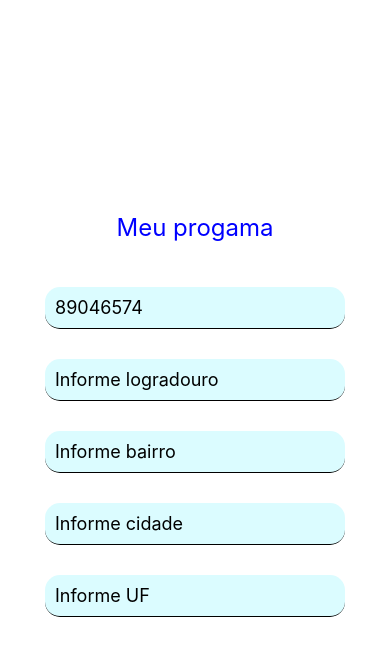
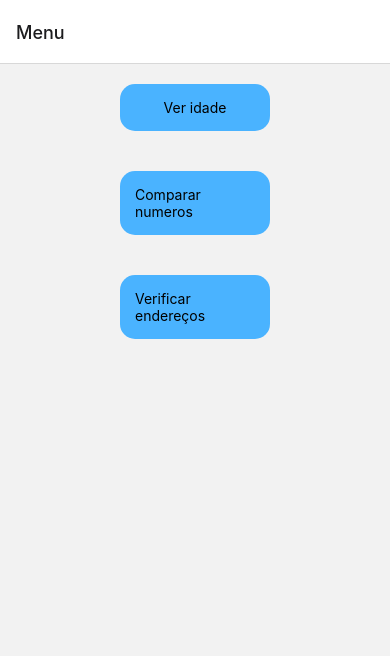
Before and after one commit to instrutorvilson/rna, a React Native app: screen /Menu in a window 390 px wide. Shown: the top 656 px of the page. Built offline with nearby package versions, Linux system fonts and the light colour scheme.

Commit message:
Criar navegação entre componentes

```diff
--- a/App.js
+++ b/App.js
@@ -1,22 +1,25 @@
 import { StatusBar } from 'expo-status-bar';
+import { NavigationContainer } from '@react-navigation/native';
+import { createNativeStackNavigator } from '@react-navigation/native-stack';
+
 import { Button, Text, TextInput, TouchableOpacity, View } from 'react-native';
 import ComparaNumeros from './src/componentes/comparaNumeros';
 import Endereco from './src/componentes/endereco';
 import VerIdade from './src/componentes/verIdade';
-import styles from './src/estilos/estilos';
+import Menu from './src/componentes/menu';
+
+const Stack = createNativeStackNavigator()
 
 export default function App() {
   return (
-    <View style={styles.container}>
-      <Text style={styles.title}>Meu progama</Text>
-
-     {
-       /*<VerIdade />
-         <ComparaNumeros
-         />*/
-         <Endereco />
-      }
+    <NavigationContainer>
+      <Stack.Navigator>
+          <Stack.Screen name='Menu' component={Menu}/>
+          <Stack.Screen name='Idades' component={VerIdade}/>
+          <Stack.Screen name='VerificaNumeros' component={ComparaNumeros}/>
+          <Stack.Screen name='Endereco' component={Endereco}/>
+      </Stack.Navigator>
       <StatusBar style="auto" />
-    </View>
+    </NavigationContainer>
   );
 }
--- /dev/null
+++ b/src/componentes/menu.js
@@ -0,0 +1,31 @@
+import { useState } from 'react';
+import { Text, TouchableOpacity, View } from 'react-native';
+import styles from '../estilos/estilos';
+
+export default function Menu({ navigation }) {
+  return (
+    <View>
+      <TouchableOpacity
+          style={styles.itemMenu}
+          onPress={()=> navigation.navigate('Idades')}
+      >
+          <Text>Ver idade</Text>
+      </TouchableOpacity>
+
+      <TouchableOpacity
+          style={styles.itemMenu}
+          onPress={()=> navigation.navigate('VerificaNumeros')}
+      >
+          <Text>Comparar numeros</Text>
+      </TouchableOpacity>
+
+      <TouchableOpacity
+          style={styles.itemMenu}
+          onPress={()=> navigation.navigate('Endereco')}
+      >
+          <Text>Verificar endereços</Text>
+      </TouchableOpacity>
+
+    </View>
+  );
+}
--- a/src/estilos/estilos.js
+++ b/src/estilos/estilos.js
@@ -14,13 +14,16 @@ const styles = StyleSheet.create({
         backgroundColor: "#dbfcff",
         width:300,
         borderRadius:15,
-        fontSize: 18
+        fontSize: 18,
+        alignSelf: 'center'
     },
     btacao:{
         backgroundColor:'#4ab3ff',
         alignItems:'center',
         padding: 15,
-        borderRadius: 15
+        borderRadius: 15,
+        width:100,
+        alignSelf:'center'
     },
     title:{
         fontSize: 24,
@@ -30,6 +33,15 @@ const styles = StyleSheet.create({
     resultado:{
         marginTop: 30,
         fontSize: 16
+    },
+    itemMenu:{
+        backgroundColor:'#4ab3ff',
+        alignItems:'center',
+        padding: 15,
+        borderRadius: 15,
+        width:150,
+        marginVertical: 20,
+        alignSelf: 'center'
     }
   });
 
```
Also changed, not shown: package.json (+9 -3 lines), 1 other file (tests, documents, lock files or other folders).
